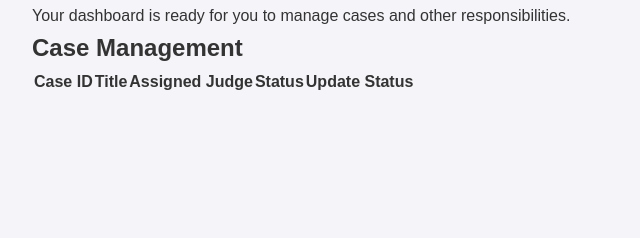
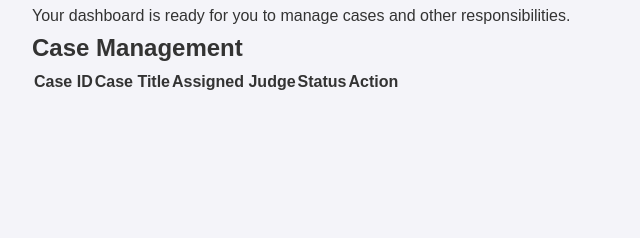
Before and after one commit to GJordan416/judicial, a plain HTML site: page dashboard.html in a window 1280 px wide. Shown: the part 165-403 px from the top of the page, 0-640 px from the left. Drawn offline with Linux system fonts and the light colour scheme.

Commit message:
Update dashboard.html

```diff
--- a/dashboard.html
+++ b/dashboard.html
@@ -27,20 +27,21 @@
 
         <section id="caseManagement">
     <h2>Case Management</h2>
-    <table>
+  <table id="caseManagementTable">
     <thead>
         <tr>
             <th>Case ID</th>
-                <th>Title</th>
+            <th>Case Title</th>
             <th>Assigned Judge</th>
             <th>Status</th>
-                <th>Update Status</th>
+            <th>Action</th>
         </tr>
     </thead>
     <tbody id="caseManagementBody">
-            <!-- Cases will be dynamically added here -->
+        <!-- Case rows will be dynamically inserted here -->
     </tbody>
 </table>
+
 </section>
 
     </main>
```
Lines whose indentation alone changed are shown as unchanged.
